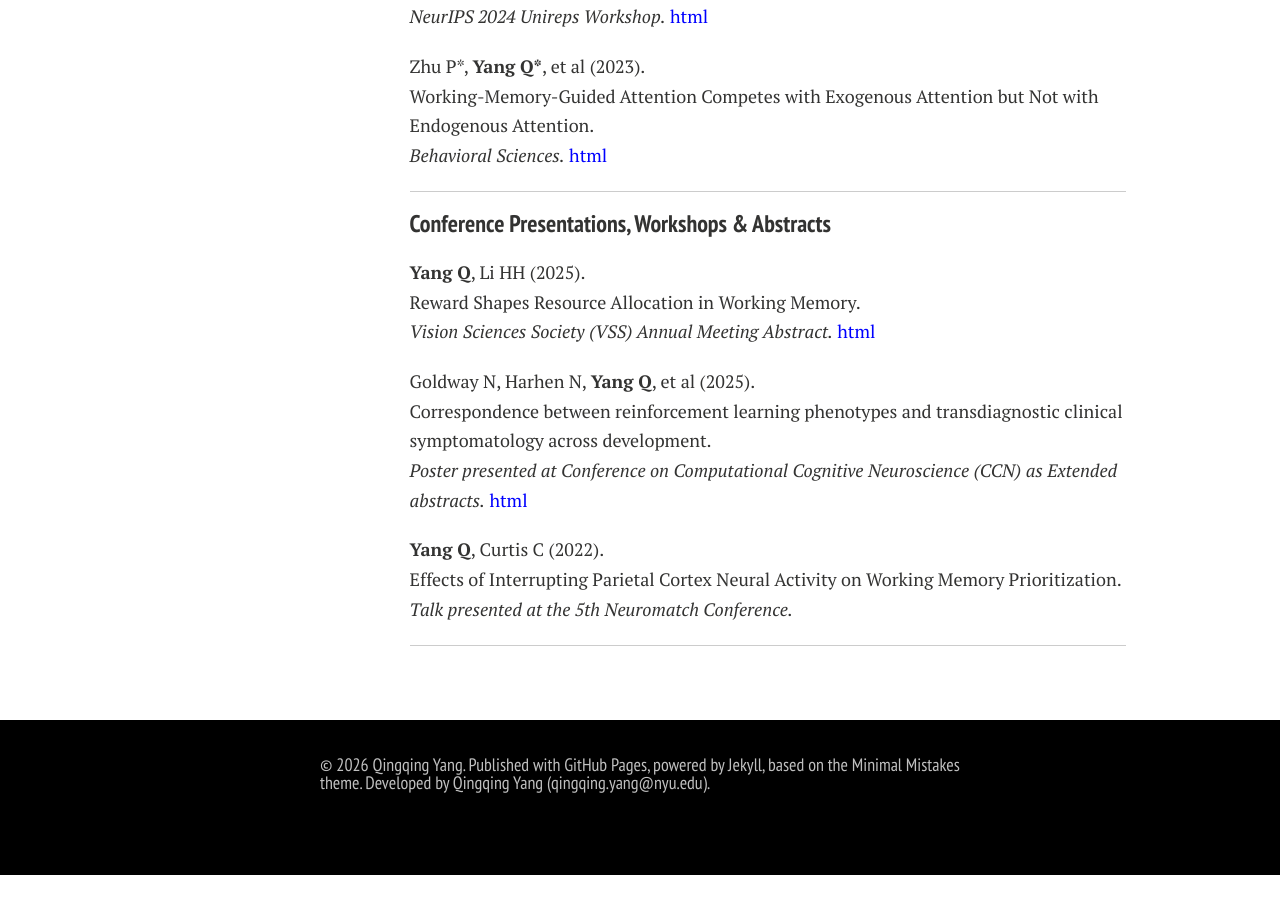
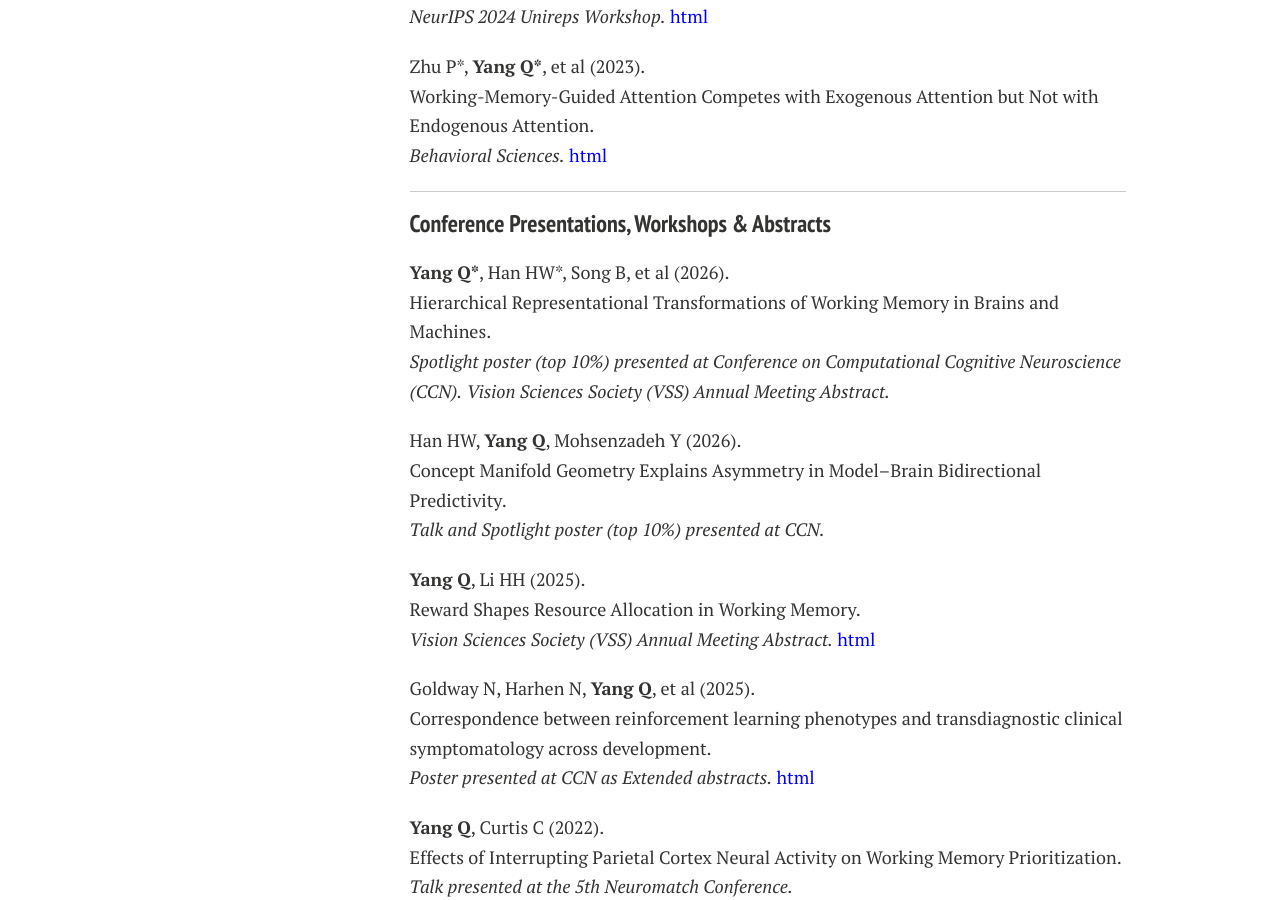
Before and after one commit to Qingqing-Yang-177/Qingqing-Yang-177.github.io, a Jekyll site: the page built from publications.md, in a window 1280 px wide and 900 px high, scrolled down 495 px. Built offline with Jekyll 4.4.1, drawn with Linux system fonts in a browser that asks for light colours; nearby versions of some CDN libraries; comment, search, counter and statistics services are not loaded; a style sheet for code colours, icons or effects is not loaded; before the commit the page ends 1370 px from its top, so only the background shows below that.

Commit message:
Update publications.md

```diff
--- a/publications.md
+++ b/publications.md
@@ -35,6 +35,19 @@ title: Publications
 ### Conference Presentations, Workshops & Abstracts
 
 <div style="margin: 0; margin-bottom: 20px;">
+ <strong>Yang Q*</strong>, Han HW*, Song B, et al (2026). <br>
+ Hierarchical Representational Transformations of Working Memory in Brains and Machines. <br>
+ <em>Spotlight poster (top 10%) presented at Conference on Computational Cognitive Neuroscience (CCN).</em>
+ <em>Vision Sciences Society (VSS) Annual Meeting Abstract.</em>
+</div>
+
+<div style="margin: 0; margin-bottom: 20px;">
+ Han HW, <strong>Yang Q</strong>, Mohsenzadeh Y (2026). <br>
+ Concept Manifold Geometry Explains Asymmetry in Model–Brain Bidirectional Predictivity. <br>
+ <em>Talk and Spotlight poster (top 10%) presented at CCN.</em>
+</div>
+
+<div style="margin: 0; margin-bottom: 20px;">
  <strong>Yang Q</strong>, Li HH (2025). <br>
  Reward Shapes Resource Allocation in Working Memory. <br>
  <em>Vision Sciences Society (VSS) Annual Meeting Abstract.</em> <a href="https://doi.org/10.1167/jov.25.9.2217" style="color: blue;"> html</a>
@@ -43,7 +56,7 @@ title: Publications
 <div style="margin: 0; margin-bottom: 20px;">
   Goldway N, Harhen N, <strong>Yang Q</strong>, et al (2025). <br>
   Correspondence between reinforcement learning phenotypes and transdiagnostic clinical symptomatology across development. <br>
-  <em> Poster presented at Conference on Computational Cognitive Neuroscience (CCN) as Extended abstracts.</em> <a href="https://2025.ccneuro.org/abstract_pdf/Goldway_2025_Correspondence_reinforcement_learning_phenotypes_transdiagnostic_clinical.pdf" style="color: blue;"> html</a>
+  <em> Poster presented at CCN as Extended abstracts.</em> <a href="https://2025.ccneuro.org/abstract_pdf/Goldway_2025_Correspondence_reinforcement_learning_phenotypes_transdiagnostic_clinical.pdf" style="color: blue;"> html</a>
 </div>
 
  <div style="margin: 0; margin-bottom: 20px;">
```
